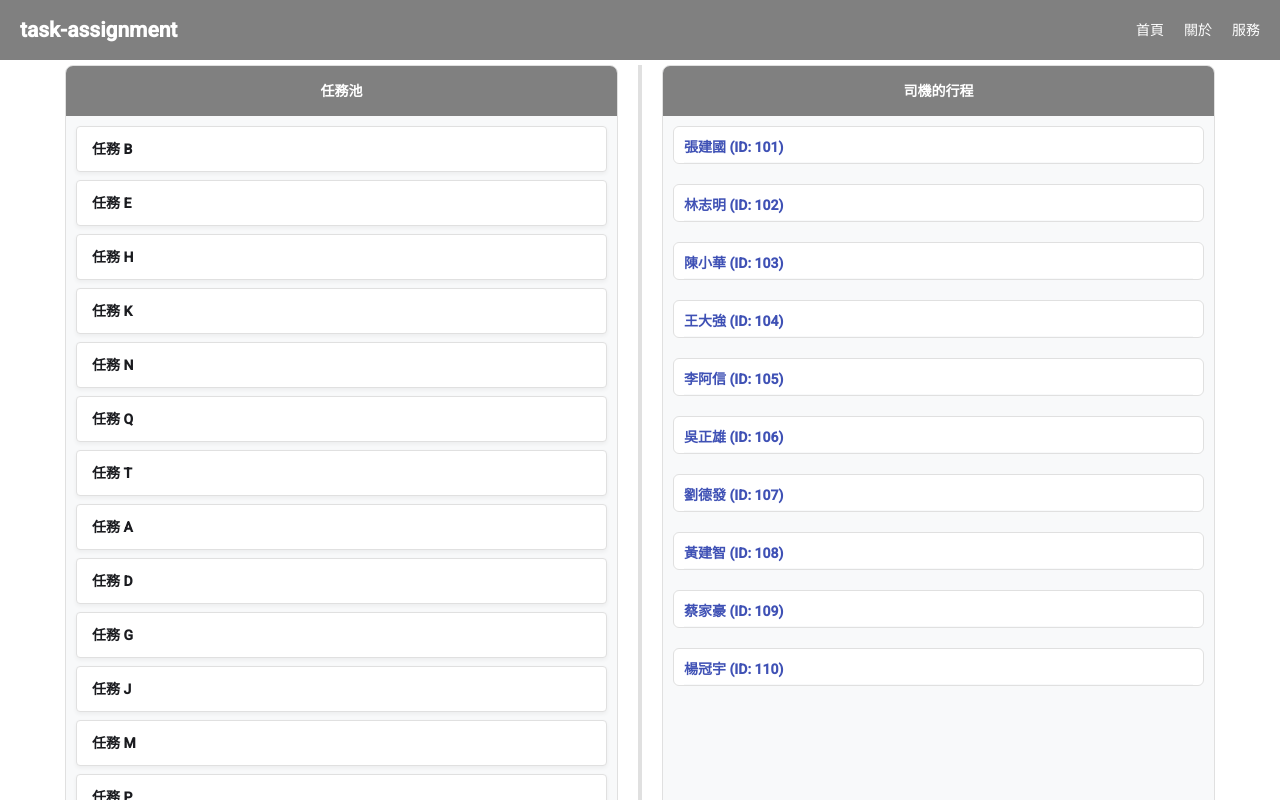
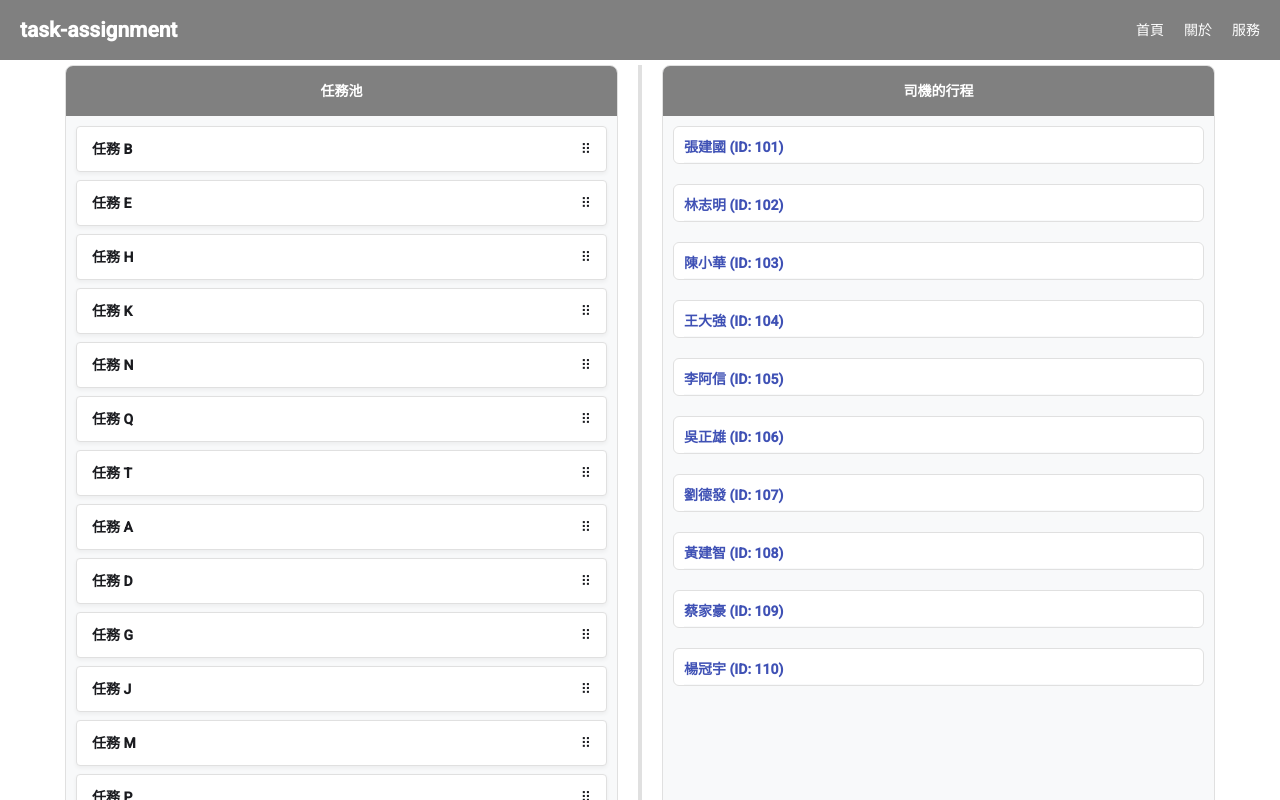
Before and after one commit to AlisonSmith1/task-assignment, an Angular app: page /dashboard/assignment in a window 1280 px wide. Built offline with nearby package versions, Linux system fonts and the light colour scheme.

Commit message:
修改拖曳覆蓋滾軸

```diff
--- a/src/app/task-assignment/task-assignment.html
+++ b/src/app/task-assignment/task-assignment.html
@@ -11,7 +11,11 @@
       @for (task of unassignedTasks(); track task.id) {
         <div class="task-item" cdkDrag>
           <strong>{{ task.title }}</strong>
+                  <div class="drag-handle" cdkDragHandle>
+    <span>⠿</span>
+  </div>
         </div>
+
       }
     </div>
   </div>
```
